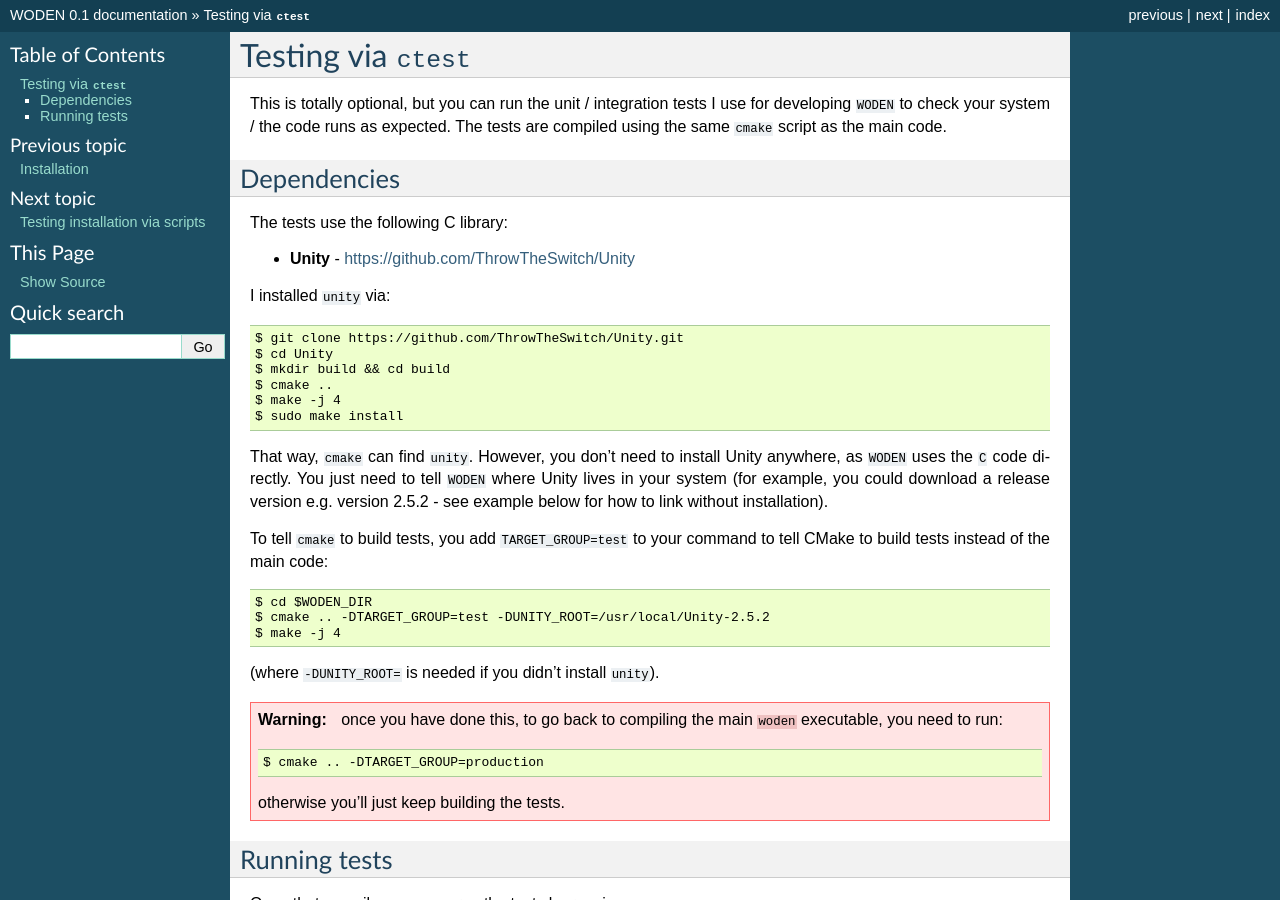
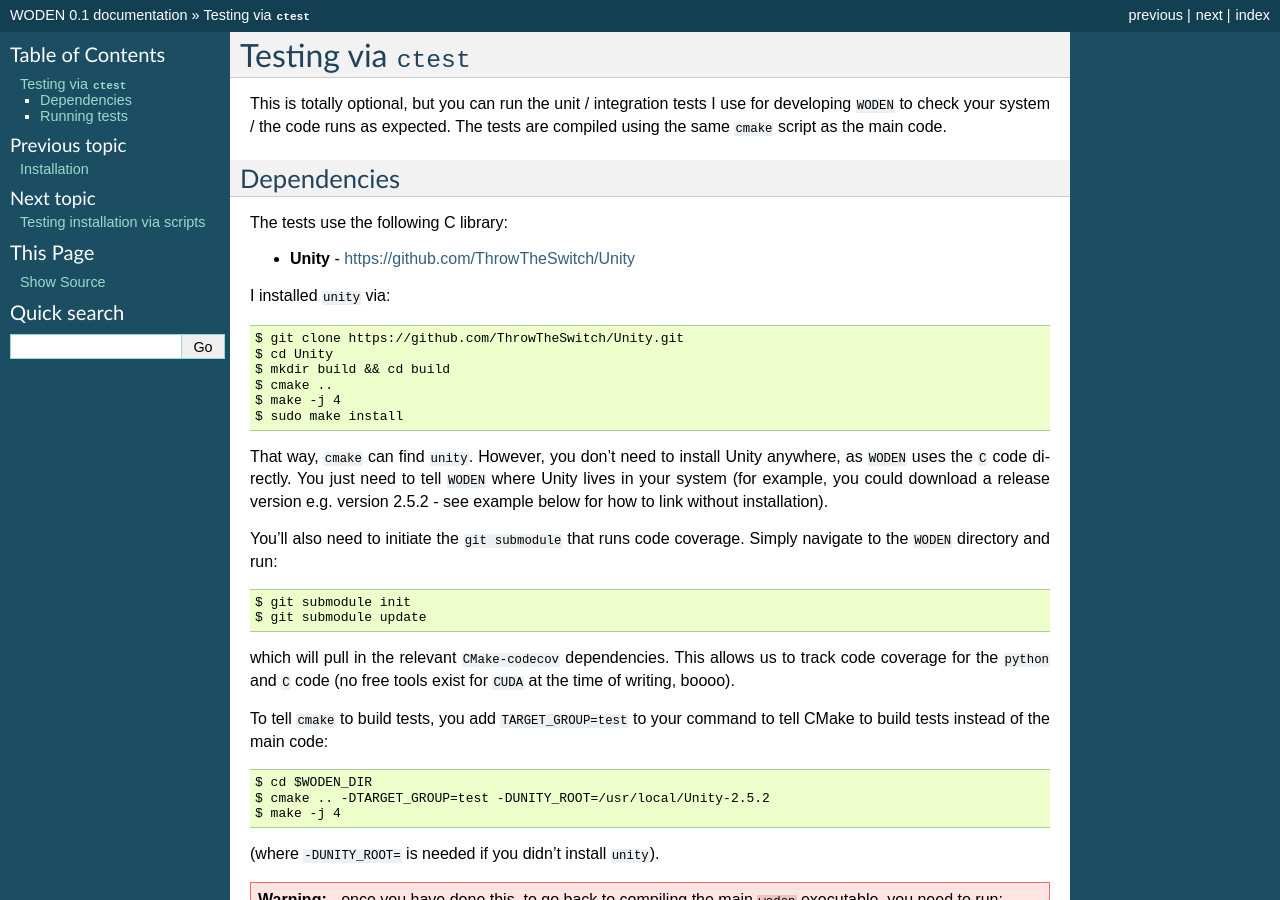
Before and after one commit to JLBLine/WODEN, a Sphinx documentation site: the page built from docs/sphinx/testing/cmake_testing.rst, in a window 1280 px wide and 900 px high. Built offline with Sphinx 7.4.7, drawn with Linux system fonts in a browser that asks for light colours; the version number could not be read and is left out.

Commit message:
Added some information to `cmake_testing.rst` to instruct how to initiate the `git submodule`, which is now necessary to run the `ctest` and gather code coverage

```diff
--- a/docs/sphinx/testing/cmake_testing.rst
+++ b/docs/sphinx/testing/cmake_testing.rst
@@ -20,6 +20,13 @@ I installed ``unity`` via::
   $ sudo make install
 
 That way, ``cmake`` can find ``unity``. However, you don't need to install Unity anywhere, as ``WODEN`` uses the ``C`` code directly. You just need to tell ``WODEN`` where Unity lives in your system (for example, you could download a release version e.g. version 2.5.2 - see example below for how to link without installation).
+
+You'll also need to initiate the ``git submodule`` that runs code coverage. Simply navigate to the ``WODEN`` directory and run::
+
+  $ git submodule init
+  $ git submodule update
+
+which will pull in the relevant ``CMake-codecov`` dependencies. This allows us to track code coverage for the ``python`` and ``C`` code (no free tools exist for ``CUDA`` at the time of writing, boooo).
 
 To tell ``cmake`` to build tests, you add ``TARGET_GROUP=test`` to your command to tell CMake to build tests instead of the main code::
 
```
Also changed, not shown: 1 other file.
